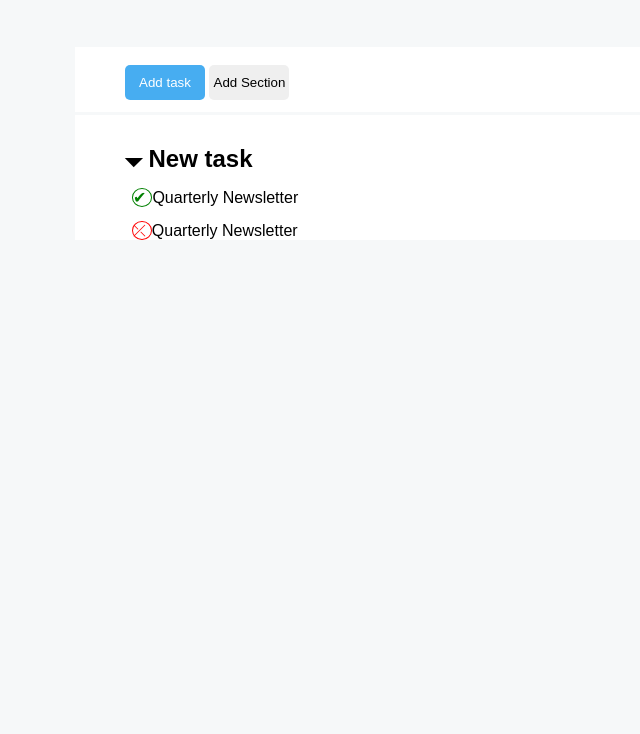
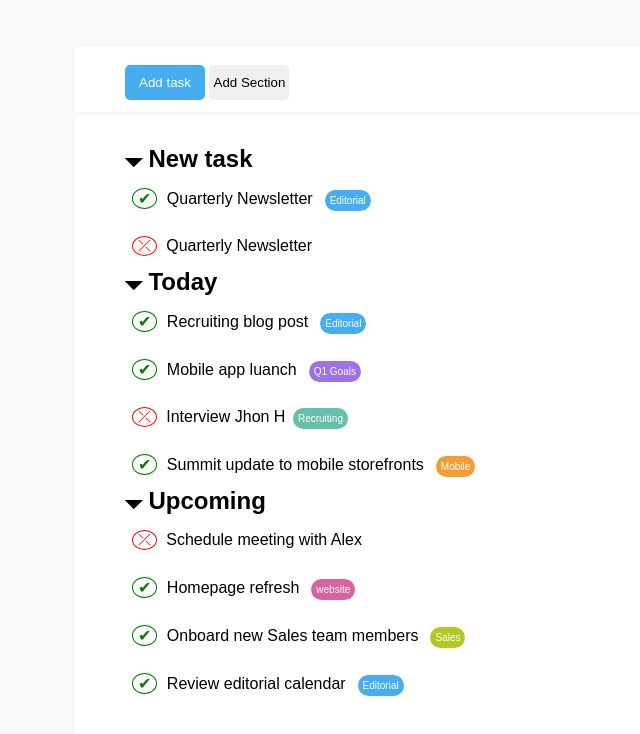
Before and after one commit to salvatorebarbaro/html-css-toboolist, a plain HTML site: page index.html in a window 1280 px wide. Shown: the part 78-812 px from the top of the page, without its empty margins (0-640 px from the left). Drawn offline with Linux system fonts and the light colour scheme.

Commit message:
fine esercizio con aggiunta di commento

```diff
--- a/index.html
+++ b/index.html
@@ -16,26 +16,47 @@
         <!-- fine navbar -->
     </header>
     <body>
+        <!-- inizio barra con tasti -->
         <div id="contenitoretasti">
 
                 <button class="BOTTONE AZZURRO">Add task</button>
                 <button class="BOTTONE BAINCO">Add Section</button>
-                <!-- problema per quanto riguarda il bordo -->
+
 
 
         </div>
-        <!-- parte da rivedere -->
+        <!-- fine barra tasti -->
+       <!--inizio contenitore ul -->
         <div id="contenitorecorpopagina">
 
-            <h2 class="task">&#128899; New task</h2>
+            <h2 >&#128899; New task</h2>
             <ul>
-                <li><span class="icona mark">&#x2714;</span>Quarterly Newsletter</li>
-                <li><span class="icona cross">&#x292B;</span>Quarterly Newsletter</li>
+                <li><span class="icona mark" >&#x2714;</span> Quarterly Newsletter <span class="elemento blu">Editorial</span></li>
+                <li><span class="icona cross">&#x292B;</span> Quarterly Newsletter</li>
+
+            </ul>
+
+            <h2 >&#128899; Today</h2>
+            <ul>
+                <li><span class="icona mark" >&#x2714;</span> Recruiting blog post <span class="elemento blu">Editorial</span></li>
+                <li><span class="icona mark" >&#x2714;</span> Mobile app luanch <span class="elemento viola">Q1 Goals</span></li>
+                <li><span class="icona cross">&#x292B;</span> Interview Jhon H<span class="elemento verde">Recruiting</span></li>
+                <li><span class="icona mark" >&#x2714;</span> Summit update to mobile storefronts  <span class="elemento arancione">Mobile</span></li>
+
+            </ul>
+
+            <h2 >&#128899; Upcoming</h2>
+            <ul>
+                <li><span class="icona cross">&#x292B;</span> Schedule meeting with Alex</li>
+                <li><span class="icona mark" >&#x2714;</span> Homepage refresh <span class="elemento rosa">website</span></li>
+                <li><span class="icona mark" >&#x2714;</span> Onboard new Sales team members <span class="elemento verdechiaro">Sales</span></li>
+                <li><span class="icona mark" >&#x2714;</span> Review editorial calendar <span class="elemento blu">Editorial</span></li>
 
             </ul>
 
         </div>
-        <!-- fine parte da rivedere  -->
+        <!--fine contenitore ul -->
+
 
 
     </body>
--- a/style.css
+++ b/style.css
@@ -22,8 +22,9 @@ h1{
 
 /*fine navbar*/
 /*inizio bottoni*/
-body{background-color:#F6F8F9;
-font-family: sans-serif;}
+body{
+    background-color:#F6F8F9;
+font-family:Arial, sans-serif;}
 
 .BOTTONE{
     border-radius: 5px;
@@ -66,7 +67,7 @@ font-family: sans-serif;}
 
 
 /* fine bottoni */
-
+/*inizio corpo lista*/
 #contenitorecorpopagina
 {
     margin-top: 2.5px;
@@ -75,30 +76,67 @@ font-family: sans-serif;}
     margin-left: 75px;
     margin-right: 75px;
     padding-left: 50px;
+    padding-bottom: 45px;
 }
 ul{
     list-style-type:none;
 }
 .icona{
-    height: 16px;
-    width: 16px;
+    padding: 0px 5px;
     border-radius: 50%;
-    padding-right: 5px;
-
+    margin-right: 5px;
+    display: inline-block;
 }
 .mark{
     color: green;
     border:  green 1px solid;
     text-align: center;
-    /*rivedere perchè non si riesce a sistemare i simpoli*/
+
 }
 .cross{
     color: red;
     border:  red 1px solid;
     text-align: center;
-    /*rivedere perchè non si riesce a sistemare i simpoli*/
+
 }
 li{
     padding-top: 15px;
     padding-left: 7px;
+    margin-bottom: 12px;
 }
+.elemento{
+
+    border-radius: 12px;
+    font-size: 10px;
+    margin-left: 7.5px;
+    padding: 5px;
+
+
+}
+.blu{
+    background-color: #47ADF1;
+    color: white;
+}
+.viola{
+    background-color: #9C72E4;
+    color: white;
+
+}
+.verde{
+    background-color: #64c0a9;
+    color: white;
+
+}
+.arancione{
+    background-color: #f29e33;
+    color: white;
+}
+.rosa{
+    background-color: #d863a1;
+    color: white;
+}
+.verdechiaro{background-color: #b0c926;
+    color: white;
+
+}
+/*fine corpo lista*/
```
